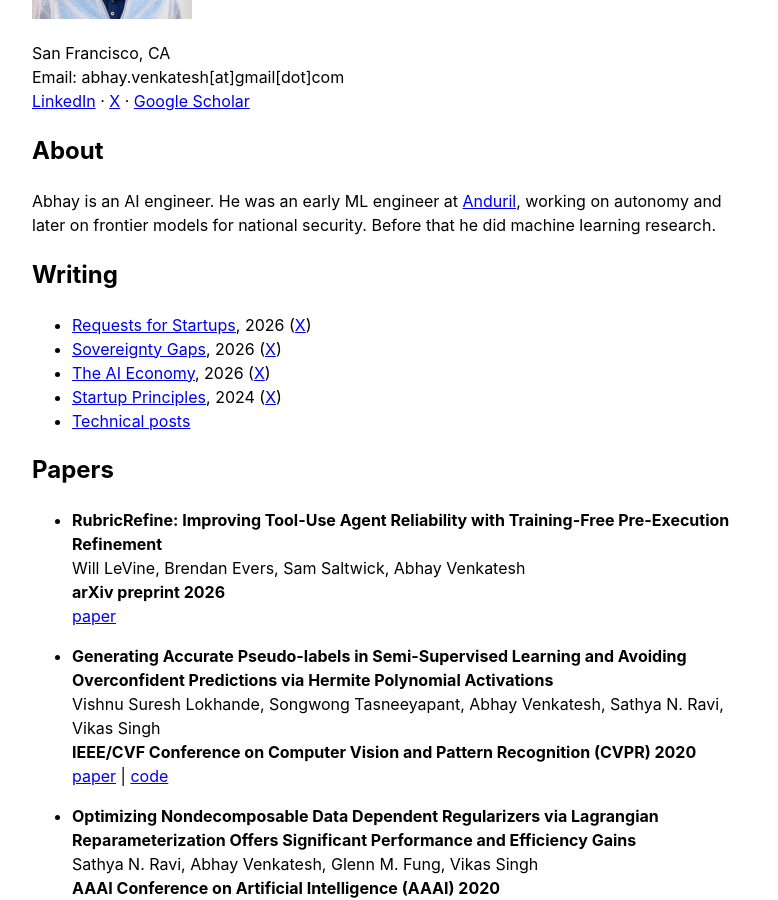
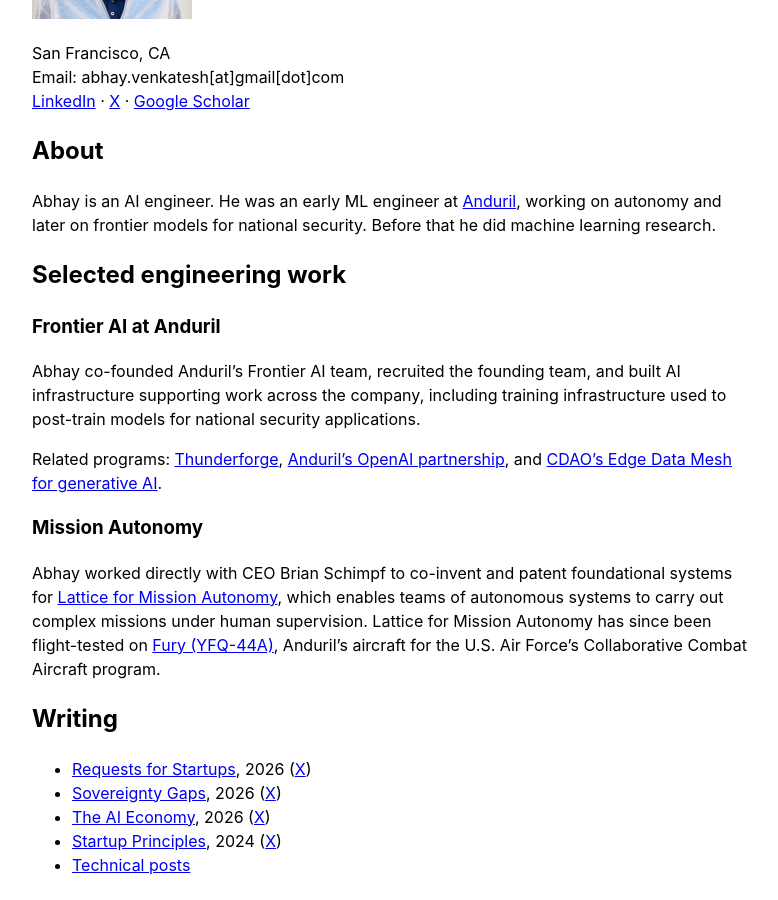
Before and after one commit to abhay-venkatesh/abhay-venkatesh.github.io, a Jekyll site: the page built from _pages/about.md, in a window 1280 px wide and 900 px high, scrolled down 232 px. Shown: the whole window, without its empty margins (248-1026 px from the left). Built offline with Jekyll 4.4.1, drawn with Linux system fonts in a browser that asks for light colours.

Commit message:
Add Frontier AI and Mission Autonomy engineering highlights

```diff
--- a/_pages/about.md
+++ b/_pages/about.md
@@ -16,6 +16,18 @@
 <h2>About</h2>
 
 Abhay is an AI engineer. He was an early ML engineer at [Anduril](https://www.anduril.com/), working on autonomy and later on frontier models for national security. Before that he did machine learning research.
+
+<h2>Selected engineering work</h2>
+
+<h3>Frontier AI at Anduril</h3>
+
+Abhay co-founded Anduril's Frontier AI team, recruited the founding team, and built AI infrastructure supporting work across the company, including training infrastructure used to post-train models for national security applications.
+
+Related programs: [Thunderforge](https://scale.com/blog/thunderforge-ai-for-american-defense), [Anduril's OpenAI partnership](https://www.anduril.com/news/anduril-partners-with-openai-to-advance-u-s-artificial-intelligence-leadership-and-protect-u-s), and [CDAO's Edge Data Mesh for generative AI](https://www.anduril.com/news/cdao-awards-anduril-production-agreement-to-deliver-edge-data-mesh).
+
+<h3>Mission Autonomy</h3>
+
+Abhay worked directly with CEO Brian Schimpf to co-invent and patent foundational systems for [Lattice for Mission Autonomy](https://www.anduril.com/news/anduril-unveils-lattice-for-mission-autonomy), which enables teams of autonomous systems to carry out complex missions under human supervision. Lattice for Mission Autonomy has since been flight-tested on [Fury (YFQ-44A)](https://www.anduril.com/fury/), Anduril's aircraft for the U.S. Air Force's Collaborative Combat Aircraft program.
 
 <h2>Writing</h2>
 <ul>
```
